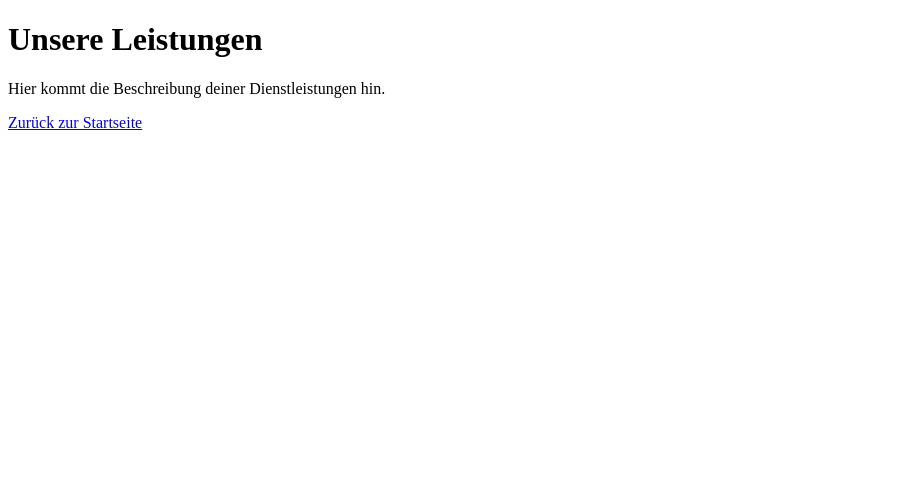
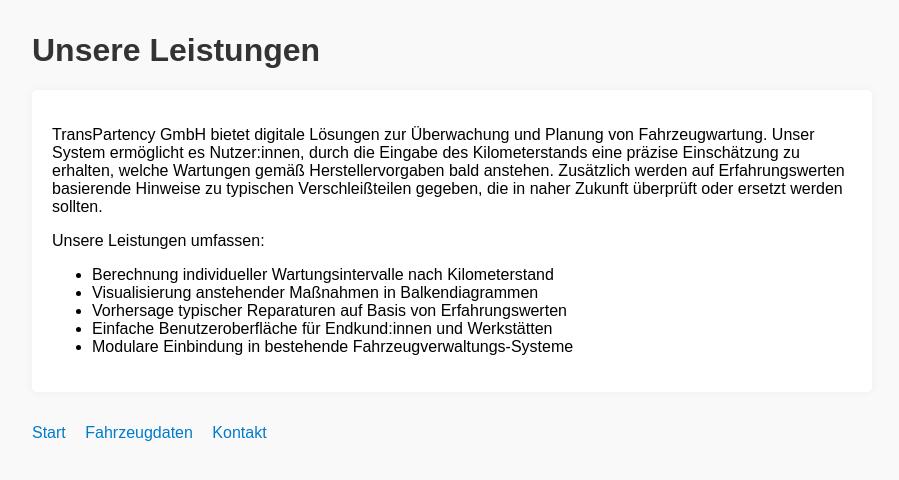
Before and after one commit to basalamazana/PARTency, a plain HTML site: page leistungen.html in a window 1280 px wide. Shown: the whole page, without its empty margins (0-899 px from the left). Drawn offline with Linux system fonts and the light colour scheme.

Commit message:
Update leistungen.html

```diff
--- a/leistungen.html
+++ b/leistungen.html
@@ -2,11 +2,61 @@
 <html lang="de">
 <head>
   <meta charset="UTF-8" />
-  <title>Leistungen – TransPartency</title>
+  <title>Leistungen – TransPartency GmbH</title>
+  <style>
+    body {
+      font-family: Arial, sans-serif;
+      margin: 2em;
+      background-color: #f9f9f9;
+    }
+    h1 {
+      color: #333;
+    }
+    nav a {
+      margin-right: 15px;
+      text-decoration: none;
+      color: #007acc;
+    }
+    nav a:hover {
+      text-decoration: underline;
+    }
+    .leistungen-box {
+      background-color: #ffffff;
+      padding: 20px;
+      border-radius: 5px;
+      box-shadow: 0 0 10px rgba(0,0,0,0.05);
+      max-width: 800px;
+    }
+  </style>
 </head>
 <body>
   <h1>Unsere Leistungen</h1>
-  <p>Hier kommt die Beschreibung deiner Dienstleistungen hin.</p>
-  <a href="index.html">Zurück zur Startseite</a>
+
+  <div class="leistungen-box">
+    <p>
+      TransPartency GmbH bietet digitale Lösungen zur Überwachung und Planung von Fahrzeugwartung.
+      Unser System ermöglicht es Nutzer:innen, durch die Eingabe des Kilometerstands eine präzise
+      Einschätzung zu erhalten, welche Wartungen gemäß Herstellervorgaben bald anstehen.
+      Zusätzlich werden auf Erfahrungswerten basierende Hinweise zu typischen Verschleißteilen gegeben,
+      die in naher Zukunft überprüft oder ersetzt werden sollten.
+    </p>
+
+    <p>
+      Unsere Leistungen umfassen:
+    </p>
+    <ul>
+      <li>Berechnung individueller Wartungsintervalle nach Kilometerstand</li>
+      <li>Visualisierung anstehender Maßnahmen in Balkendiagrammen</li>
+      <li>Vorhersage typischer Reparaturen auf Basis von Erfahrungswerten</li>
+      <li>Einfache Benutzeroberfläche für Endkund:innen und Werkstätten</li>
+      <li>Modulare Einbindung in bestehende Fahrzeugverwaltungs-Systeme</li>
+    </ul>
+  </div>
+
+  <nav style="margin-top: 2em;">
+    <a href="index.html">Start</a>
+    <a href="fahrzeugdaten.html">Fahrzeugdaten</a>
+    <a href="kontakt.html">Kontakt</a>
+  </nav>
 </body>
 </html>
```
